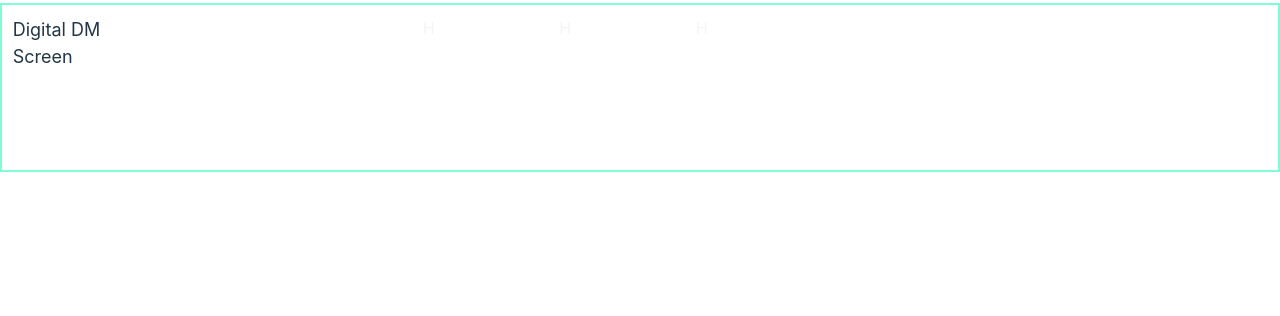
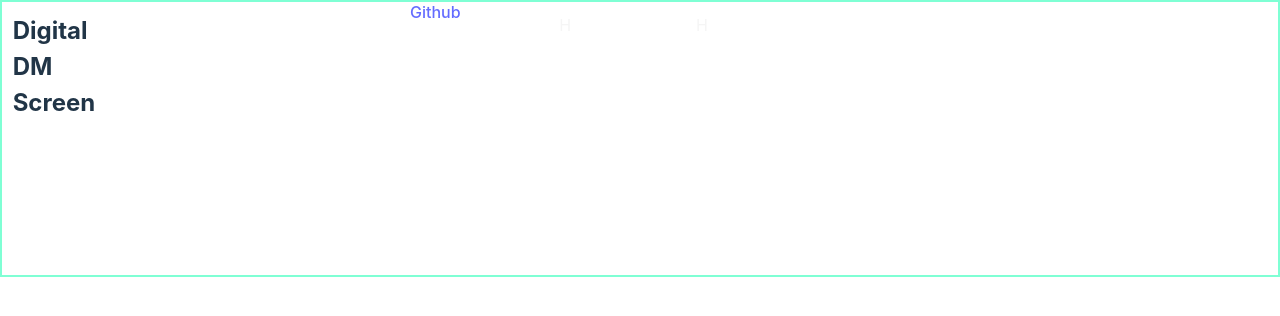
Before and after one commit to JohnnyG1234/DMScreenReact, a React (Vite) app in the folder DMScreenReactProject/: page / in a window 1280 px wide. Shown: the top 316 px of the page. Built offline with nearby package versions, Linux system fonts and the light colour scheme.

Commit message:
Adding link to navbar

```diff
--- a/DMScreenReactProject/src/App.css
+++ b/DMScreenReactProject/src/App.css
@@ -20,7 +20,6 @@
     grid-column-start: 1;
     grid-column-end: 1;
     margin: 10%;
-    font-size: large;
   }
 
 
--- a/DMScreenReactProject/src/Link.tsx
+++ b/DMScreenReactProject/src/Link.tsx
@@ -3,11 +3,12 @@ import "./App.css"
 interface Props {
     linkString: string;
     textContent: string;
+    classString: string
   }
 
-const Link: React.FC<Props> = ({ textContent, linkString }) => {
+const Link: React.FC<Props> = ({ textContent, linkString, classString }) => {
     return (
-        <a href={linkString}> {textContent} </a>
+        <a className={classString} href={linkString}> {textContent} </a>
     );
   }
 
--- a/DMScreenReactProject/src/PageHeaderBox.tsx
+++ b/DMScreenReactProject/src/PageHeaderBox.tsx
@@ -1,12 +1,13 @@
 import { Children } from 'react';
 import './App.css';
 import PageHeaderText from './PageHeaderText';
+import Link from './link';
 
 function PageHeaderBox(){
     return (
         <>
-            <div className='PageHeader'>Digital DM Screen</div>
-            <PageHeaderText classString='navBarOne PageHeaderText' textContent='H'></PageHeaderText>
+            <h2 className='PageHeader'>Digital DM Screen</h2>
+            <Link classString='navBarOne' linkString='https://github.com/JohnnyG1234/DMScreenReact' textContent='Github'></Link>
             <PageHeaderText classString='navBarTwo PageHeaderText' textContent='H'></PageHeaderText>
             <PageHeaderText classString='navBarThree PageHeaderText' textContent='H'></PageHeaderText>
             <div className='navBarBorderBox'></div>
```
